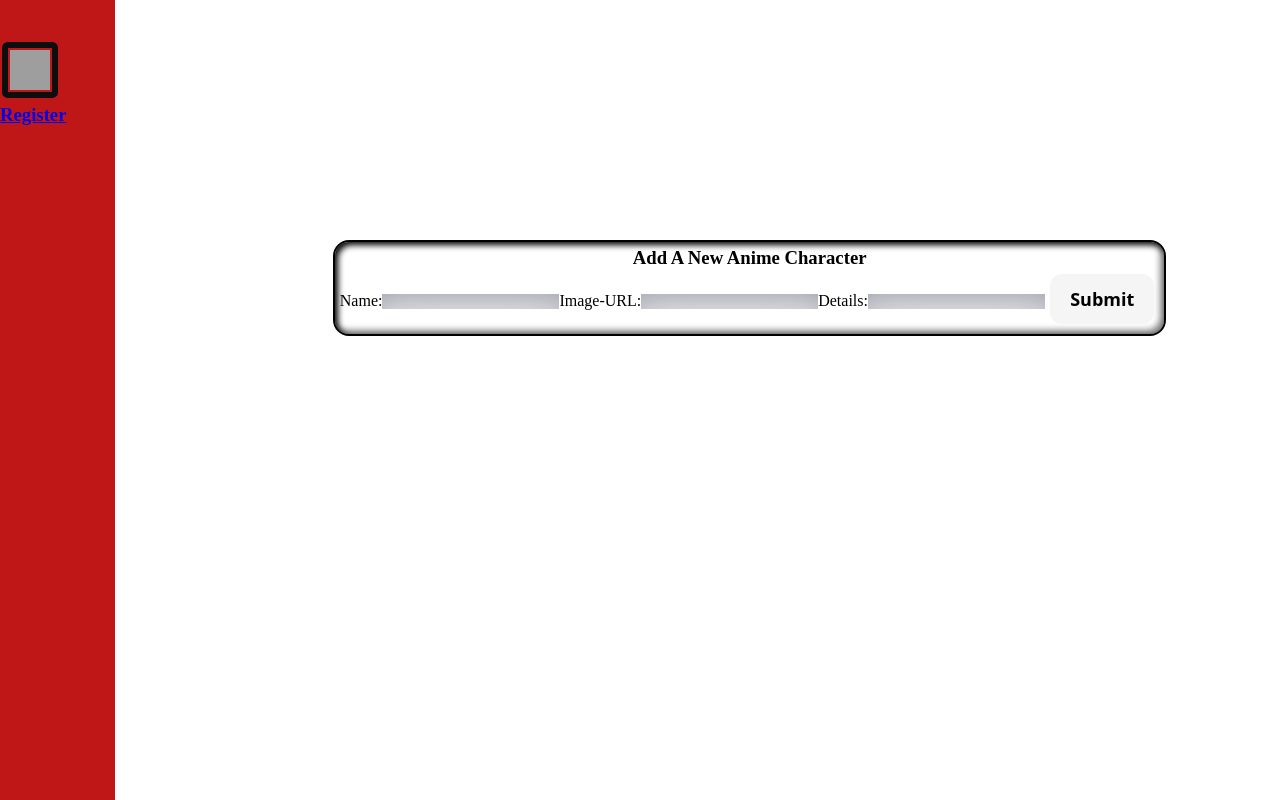
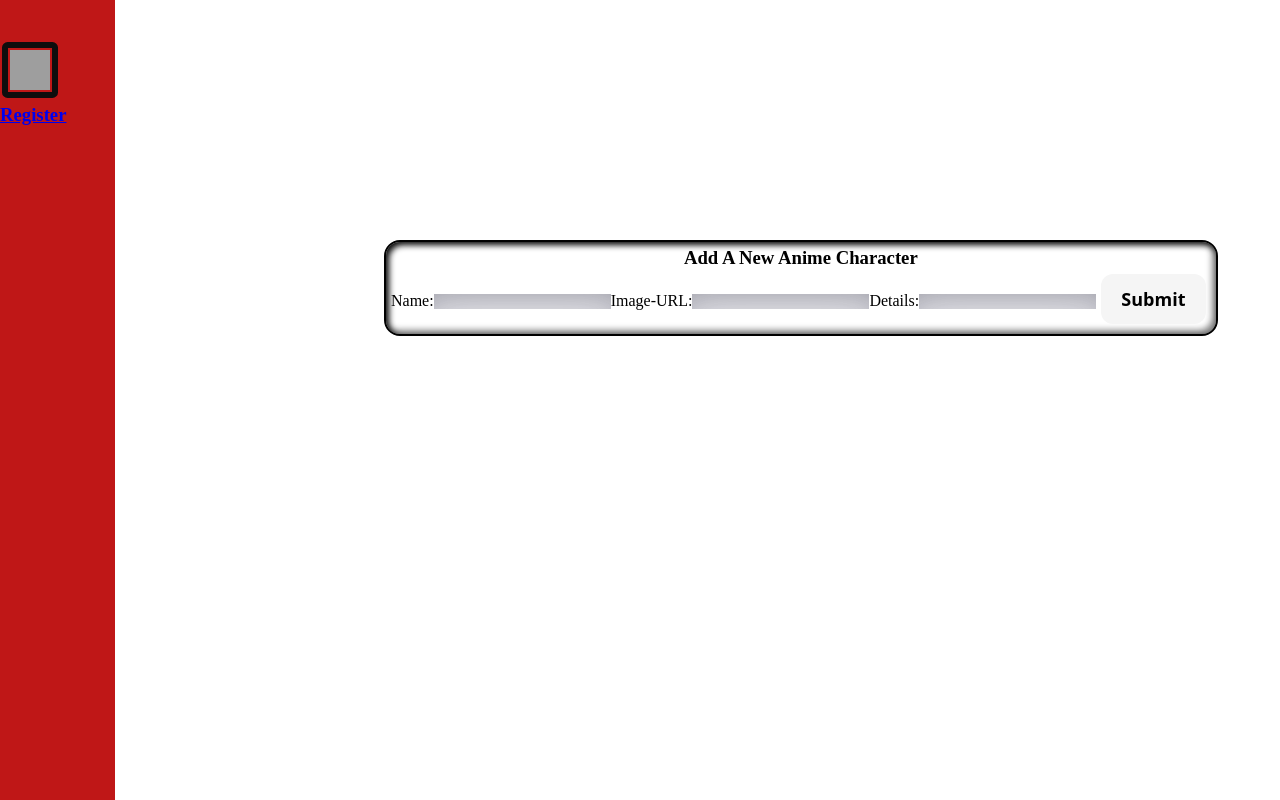
Before and after one commit to thomalita/tomtom-frontend, a React (Create React App) app in the folder client/: page /add-character in a window 1280 px wide. Built offline with nearby package versions, Linux system fonts and the light colour scheme; grey boxes are pictures that could not be loaded; the HTML template or start-up script is replaced by a standard one.

Commit message:
changed a few things

```diff
--- a/client/src/index.css
+++ b/client/src/index.css
@@ -112,7 +112,7 @@ button  {
   grid-template-rows: repeat(2, 1fr);
   grid-column-gap: 20px;
   grid-row-gap: 20px;
-  margin-left: 30px;
+  margin-left: 60px;
   text-decoration: none;
   background-color: rgb(26, 24, 24);
   }
@@ -143,7 +143,7 @@ img {
   text-align: center;
   position: fixed;
   top: 30%;
-  left: 26%;
+  left: 30%;
   background-color: white;
   padding: 5px;
   border: solid 2px black;
```
